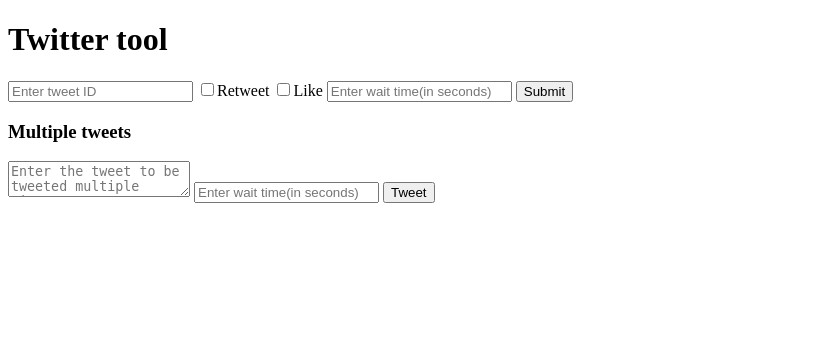
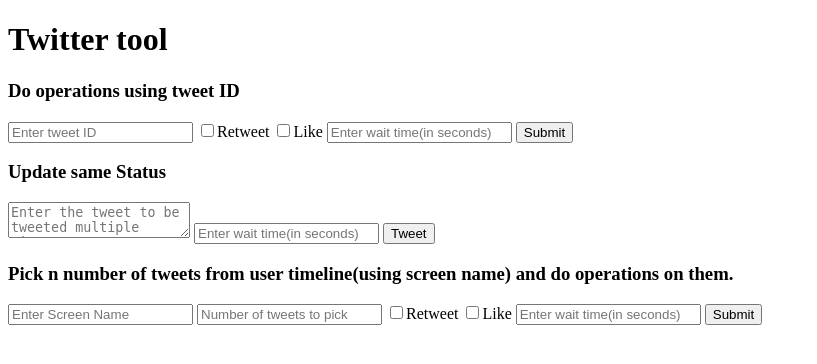
Before and after one commit to merethrond/twitter_tool, a Flask app: page / in a window 1280 px wide. Shown: the top 364 px of the page, without its empty margins (0-817 px from the left). Run offline with Flask 2, Linux system fonts and the light colour scheme; parts of the project's set-up code (start-up, migrations or seed data) failed here and were passed over.

Commit message:
Operations by picking tweets from timeline

```diff
--- a/twitter_experiments/Twitter_Finalized/application.py
+++ b/twitter_experiments/Twitter_Finalized/application.py
@@ -1,5 +1,6 @@
 from flask import Flask, render_template, request
-from api_action_lib import api_dict_creation, user_keys_dataframe, update_same_status, like_from_id, retweet_from_id
+from api_action_lib import api_dict_creation, user_keys_dataframe, update_same_status,\
+ like_from_id, retweet_from_id, retweet_top_status, like_top_status
 app = Flask(__name__)
 
 api_dict = api_dict_creation(user_keys_dataframe)
@@ -12,14 +13,14 @@
 @app.route("/retweet_or_like_from_id", methods=["POST"])
 def retweet_like_from_twitter_id():
     twitter_id = int(request.form.get("tweet_id"))
-    print("retweet checkbox is:", request.form.get("retweet_check"))
-    print("like checkbox is:", request.form.get("like_check"))
+    print("retweet checkbox is:", request.form.get("id_retweet_check"))
+    print("like checkbox is:", request.form.get("id_like_check"))
     print("Twitter ID is:", twitter_id)
-    wait_interval = int(request.form.get("wait_interval"))
+    wait_interval = int(request.form.get("id_wait_interval"))
     # print(str(username_list))
-    if request.form.get("like_check") == 'on':
+    if request.form.get("id_like_check") == 'on':
         like_from_id(api_dict, twitter_id, wait_interval)
-    if request.form.get("retweet_check") == 'on':
+    if request.form.get("id_retweet_check") == 'on':
         retweet_from_id(api_dict, twitter_id, wait_interval)
     return "Operation completed"
 
@@ -29,3 +30,17 @@
     wait_interval = int(request.form.get("wait_interval"))
     update_same_status(api_dict, tweet_text, wait_interval)
     return "Tweeted"
+
+@app.route("/retweet_or_like_from_timeline", methods = ["POST"])
+def retweet_like_using_screen_name():
+    twitter_screen_name = request.form.get("screen_name")
+    status_count = int(request.form.get("status_count"))
+    print("retweet checkbox is:", request.form.get("timeline_retweet_check"))
+    print("like checkbox is:", request.form.get("timeline_like_check"))
+    wait_interval = int(request.form.get("timeline_wait_interval"))
+    # print(str(username_list))
+    if request.form.get("timeline_like_check") == 'on':
+        like_top_status(twitter_screen_name, status_count, wait_interval)
+    if request.form.get("timeline_retweet_check") == 'on':
+        retweet_top_status(twitter_screen_name, status_count, wait_interval)
+    return "Operation completed"
--- a/twitter_experiments/Twitter_Finalized/templates/index.html
+++ b/twitter_experiments/Twitter_Finalized/templates/index.html
@@ -5,18 +5,30 @@
 {% endblock %}
 
 {% block body %}
+    <h3>Do operations using tweet ID</h3>
     <form action="{{ url_for('retweet_like_from_twitter_id') }}" method="post">
         <input type="number" name="tweet_id" placeholder="Enter tweet ID">
-        <input type="checkbox" name="retweet_check" >Retweet
-        <input type="checkbox" name="like_check" >Like
-        <input type="number" name="wait_interval" placeholder="Enter wait time(in seconds) between tweets">
+        <input type="checkbox" name="id_retweet_check" >Retweet
+        <input type="checkbox" name="id_like_check" >Like
+        <input type="number" name="id_wait_interval" placeholder="Enter wait time(in seconds) between tweets">
         <button>Submit</button>
     </form>
 
-    <h3>Multiple tweets</h3>
+    <h3>Update same Status</h3>
     <form action = "{{ url_for('tweet_bomb') }}", method="post">
       <textarea name="tweet_text" placeholder="Enter the tweet to be tweeted multiple times"></textarea>
-      <input type="number" name="wait_interval" placeholder="Enter wait time(in seconds) between tweets">
+      <input type="number" name="wait_interval" placeholder="Enter wait time(in seconds) between each tweets">
       <button>Tweet</button>
     </form>
+
+    <h3>Pick n number of tweets from user timeline(using screen name) and do operations on them.</h3>
+    <form action="{{ url_for('retweet_like_using_screen_name') }}" method="post">
+        <input type="text" name="screen_name" placeholder="Enter Screen Name">
+        <input type="number" name="status_count" placeholder="Number of tweets to pick">
+
+        <input type="checkbox" name="timeline_retweet_check" >Retweet
+        <input type="checkbox" name="timeline_like_check" >Like
+        <input type="number" name="timeline_wait_interval" placeholder="Enter wait time(in seconds) between each operation">
+        <button>Submit</button>
+    </form>
 {% endblock %}
```
Also changed, not shown: twitter_experiments/Twitter_Finalized/api_action_lib.py (+8 -2 lines).
